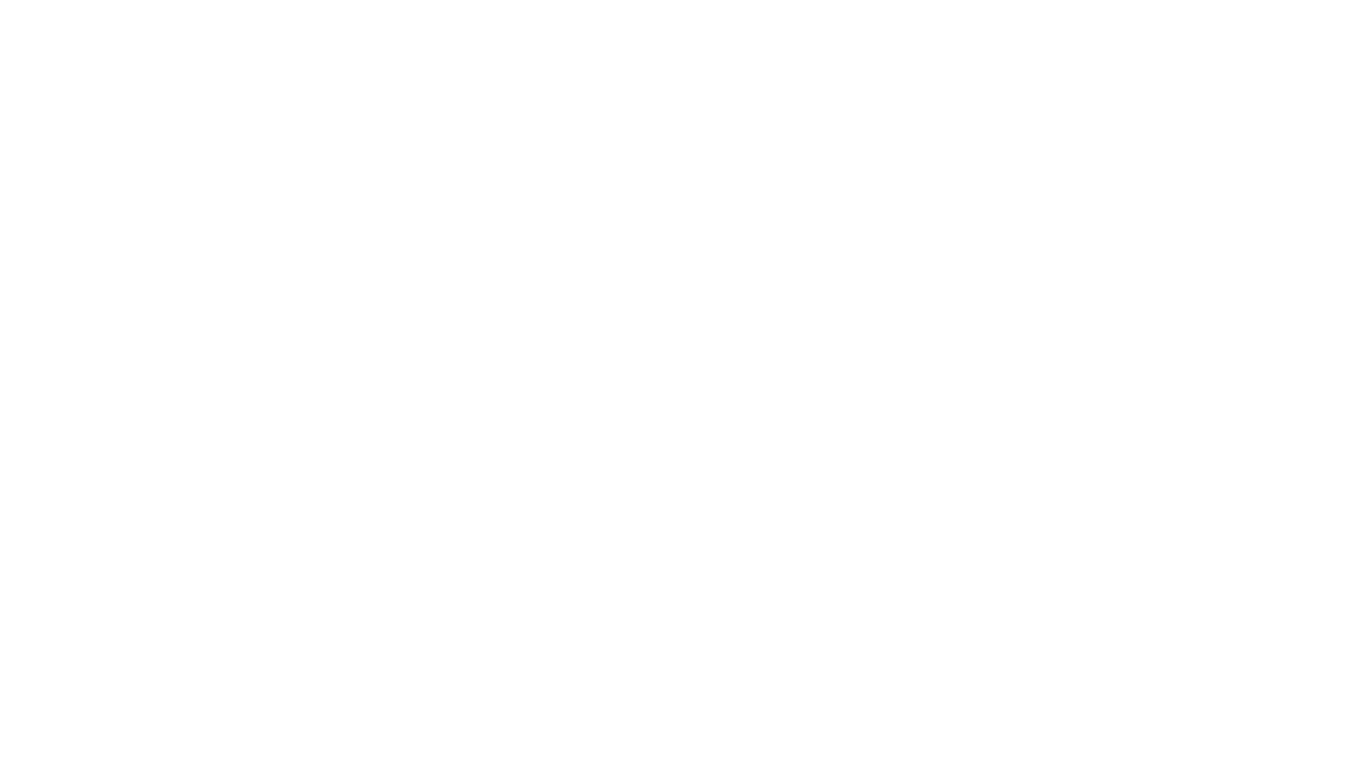
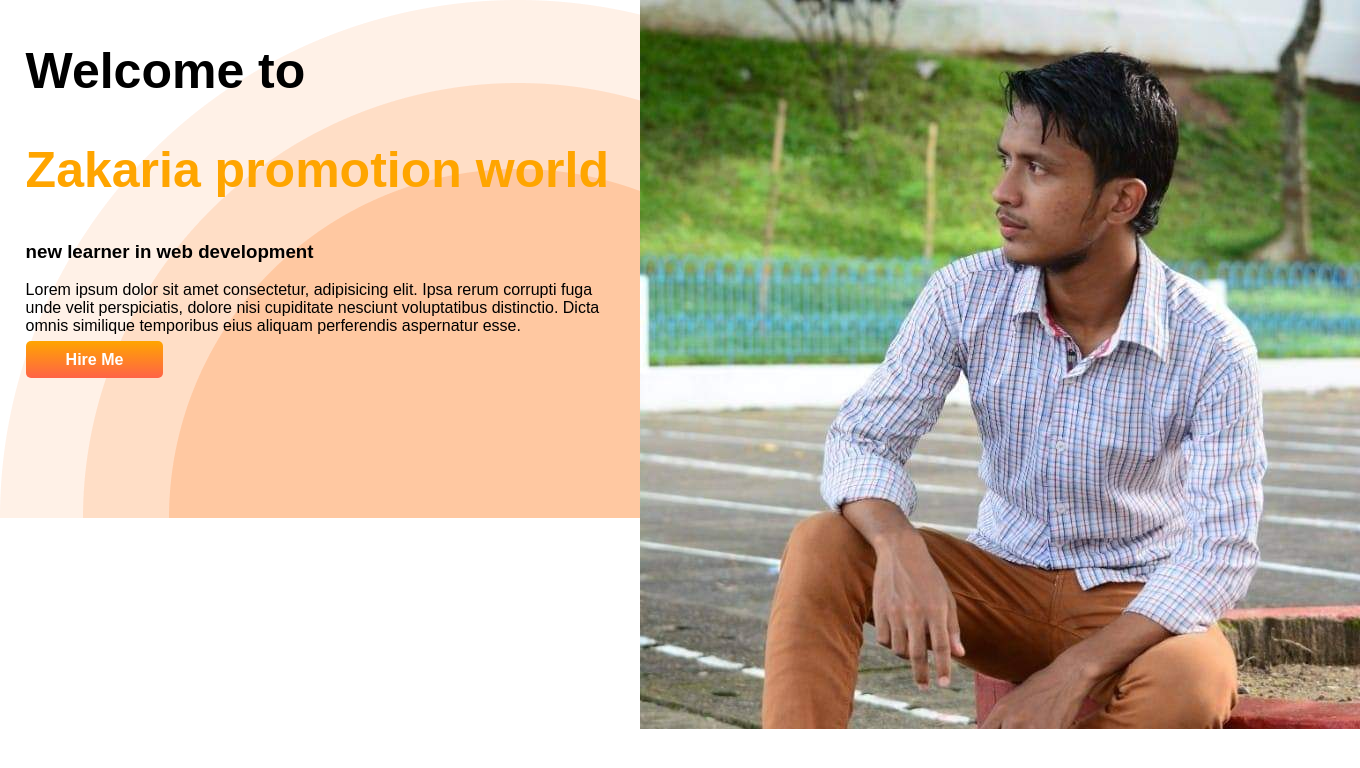
Before and after one commit to seozakaria/developer-portfolios, a plain HTML site: page index.html in a window 1280 px wide. Shown: the whole page, 1360 px wide, since content can reach past the window. Drawn offline with Linux system fonts and the light colour scheme.

Commit message:
top added

```diff
--- a/index.html
+++ b/index.html
@@ -7,12 +7,32 @@
     <meta http-equiv="X-UA-Compatible" content="ie=edge">
     <meta name="viewport" content="width=device-width, initial-scale=1.0">
     <title>Zakaria Portfolio</title>
+
     <link rel="stylesheet" href="style.css">
 
 </head>
 
 <body>
+    <section class="top-banner">
+        <div class="half-width">
+            <h1>Welcome to</h1>
+            <h1><span class="orange-color">Zakaria promotion world</span></h1>
 
+            <h3>new learner in web development</h3>
+
+            <p>Lorem ipsum dolor sit amet consectetur, adipisicing elit. Ipsa rerum corrupti fuga unde velit
+                perspiciatis,
+                dolore nisi cupiditate nesciunt voluptatibus distinctio. Dicta omnis similique temporibus eius aliquam
+                perferendis aspernatur esse.
+            </p>
+
+            <a class="link-button" target="_blank" href="www.goggle.com">Hire Me</a>
+        </div>
+
+        <div class="half-width image">
+            <img src="images/FB_IMG_1660613630029.jpg" alt="">
+        </div>
+    </section>
 
 </body>
 
--- a/style.css
+++ b/style.css
@@ -0,0 +1,39 @@
+body {
+    font-family: sans-serif;
+    margin: 0;
+}
+
+h1 {
+    font-size: 50px;
+}
+
+.orange-color {
+    color: orange;
+}
+
+section {
+    display: flex;
+}
+
+.half-width {
+    width: 50%;
+    padding-left: 2%;
+}
+
+.half-width image {
+    width: 10%;
+}
+
+.link-button {
+    text-decoration: none;
+    background-image: linear-gradient(orange, tomato);
+    padding: 10px 40px;
+    color: white;
+    font-weight: 700;
+    border-radius: 5px;
+}
+
+.top-banner {
+    background-image: url(images/header_bg.png);
+    background-repeat: no-repeat;
+}
```
Also changed, not shown: images/FB_IMG_1660613630029.jpg (added), images/IMG_0574.jpg (added), images/header_bg.png (added), images/images23.jpg (added), vectors/vector.png (added), vectors/vector2.png (added), vectors/vector3.png (added), 4 other files.
